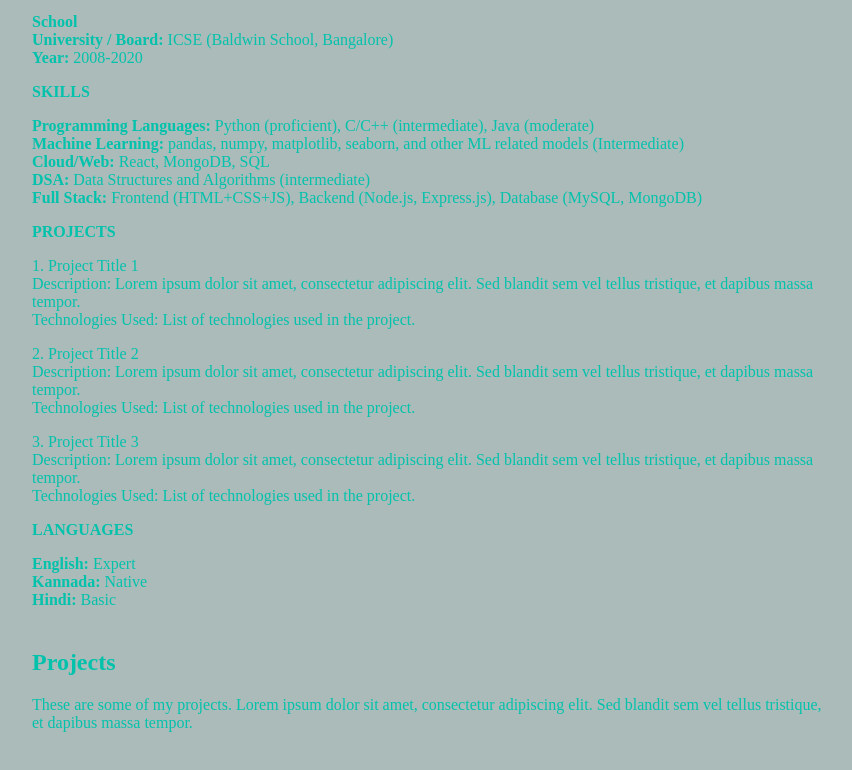
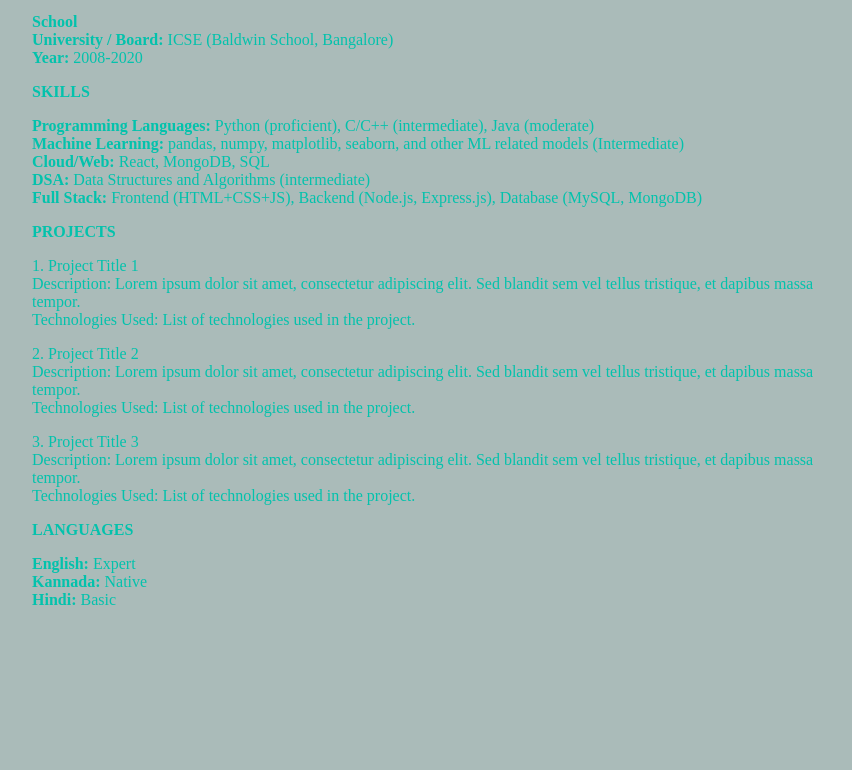
Before and after one commit to Rhushya/Portfolio, a plain HTML site: page index.html in a window 1280 px wide. Shown: the part 659-1429 px from the top of the page, without its empty margins (208-1060 px from the left). After the commit the page ends 1328 px from the top, so only its background shows below. Drawn offline with Linux system fonts and the light colour scheme.

Commit message:
Update index.html

```diff
--- a/index.html
+++ b/index.html
@@ -125,11 +125,7 @@
 
         </section>
 
-        <section class="projects animated fadeIn" id="projects">
-            <h2>Projects</h2>
-            <p>These are some of my projects. Lorem ipsum dolor sit amet, consectetur adipiscing elit. Sed blandit sem vel tellus tristique, et dapibus massa tempor.</p>
 
-        </section>
     </div>
 </body>
 </html>
```
